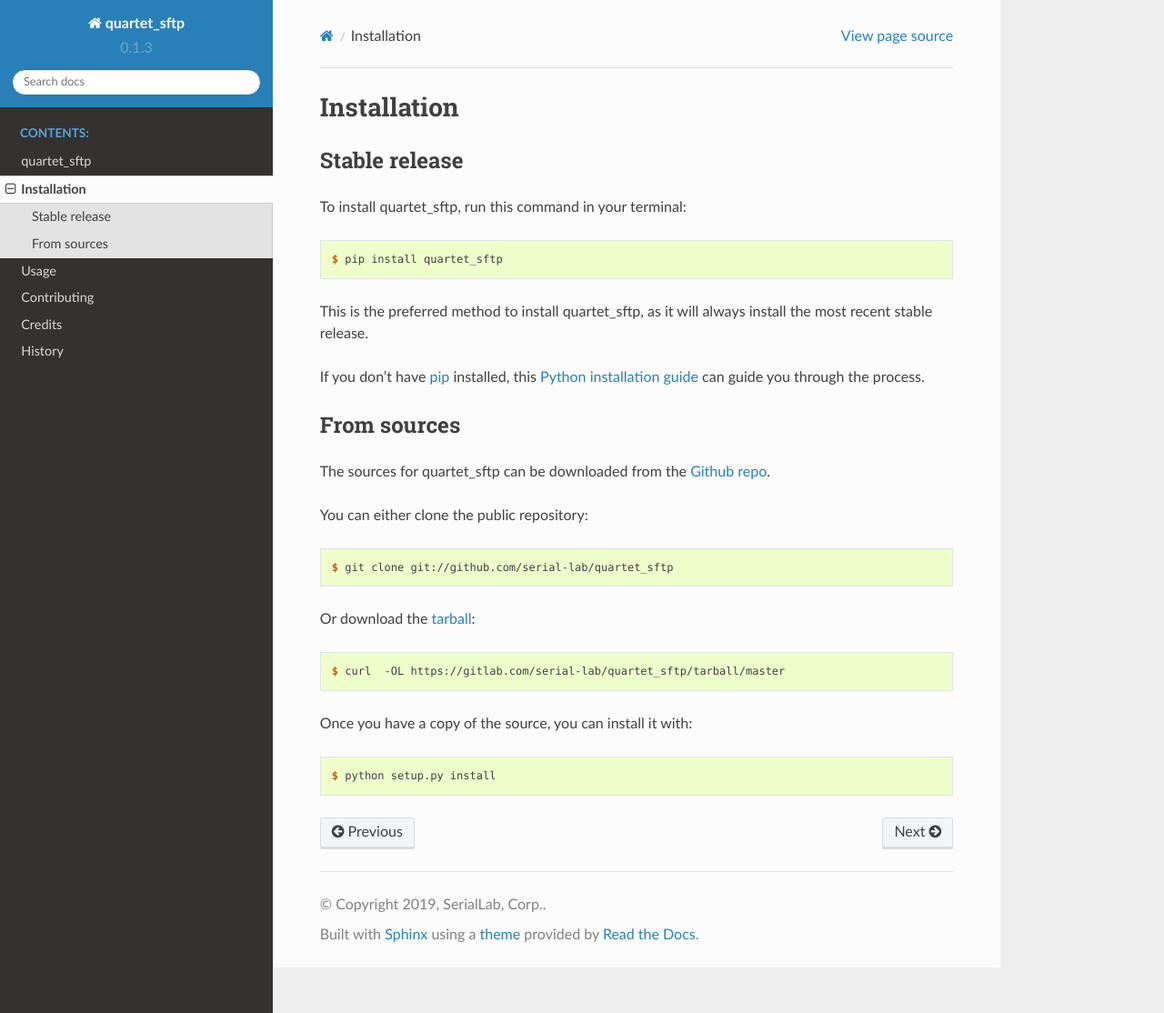
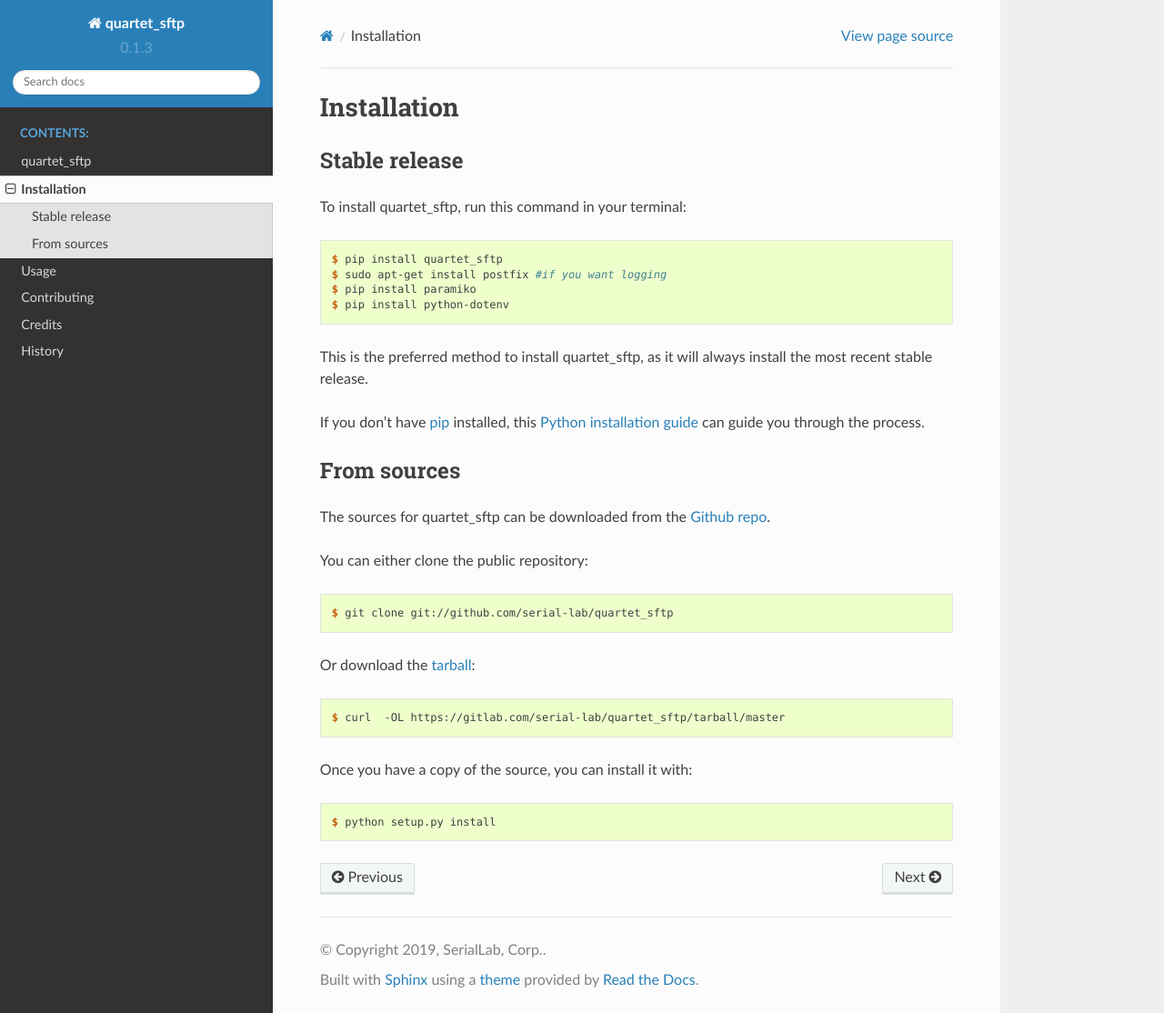
Before and after one commit to rmagee/qu4rtet_sftp, a Sphinx documentation site: the page built from docs/installation.rst, in a window 1280 px wide and 1114 px high. Shown: the whole window at 91% size. Built offline with Sphinx 7.4.7 and the Read the Docs theme 2.0.0, drawn with Linux system fonts in a browser that asks for light colours; pages that are not in the unit, such as notebooks, are missing from menus.

Commit message:
updated install docs

```diff
--- a/docs/installation.rst
+++ b/docs/installation.rst
@@ -13,6 +11,10 @@ To install quartet_sftp, run this command in your terminal:
 .. code-block:: console
 
     $ pip install quartet_sftp
+    $ sudo apt-get install postfix #if you want logging
+    $ pip install paramiko
+    $ pip install python-dotenv
+
 
 This is the preferred method to install quartet_sftp, as it will always install the most recent stable release.
 
```
Also changed, not shown: other parts of docs/installation.rst (+0 -2 lines).
